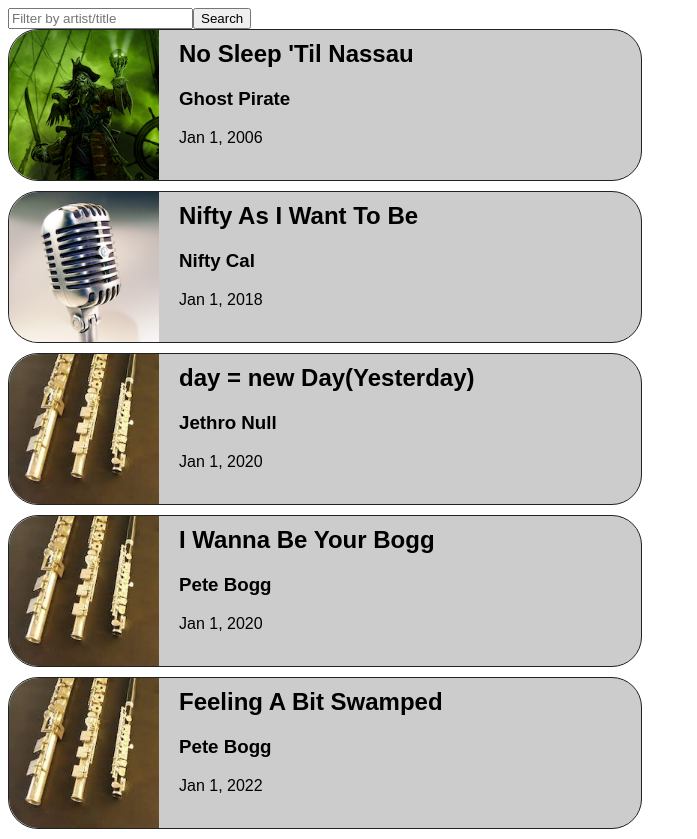
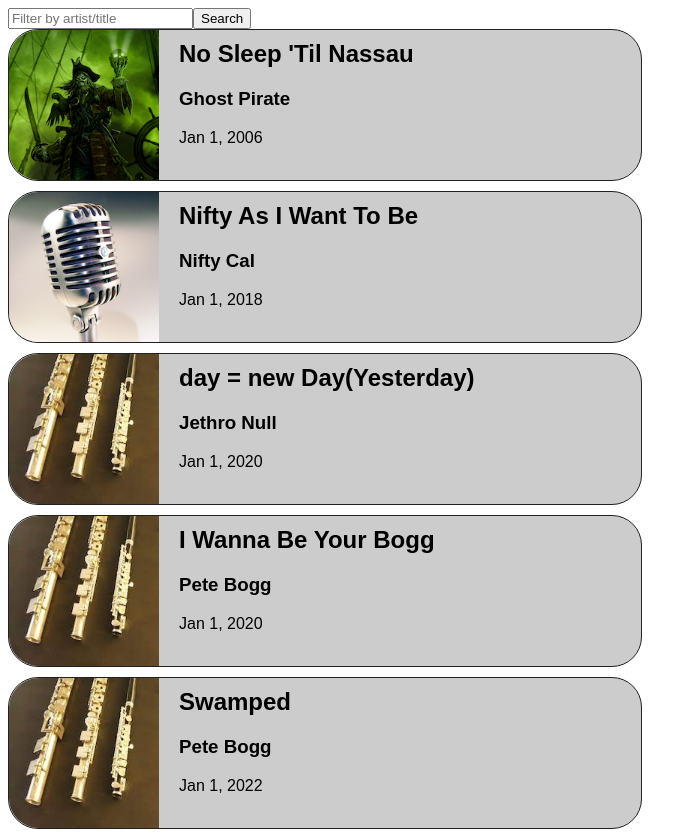
Before and after one commit to mat-findlay/article-examples, an Angular app in the folder angular-examples/: page / in a window 1280 px wide. Shown: the whole page, without its empty margins (0-697 px from the left). Built offline with nearby package versions, Linux system fonts and the light colour scheme.

Commit message:
Update album title

```diff
--- a/angular-examples/src/app/album-container/album-container.component.ts
+++ b/angular-examples/src/app/album-container/album-container.component.ts
@@ -39,7 +39,7 @@ export class AlbumContainerComponent {
     },
     {
       id: 1,
-      title: 'Feeling A Bit Swamped',
+      title: 'Swamped',
       artist: 'Pete Bogg',
       cover: '../../assets/flute-thumb.jpeg',
       releaseDate: 'Jan 1, 2022',
```
